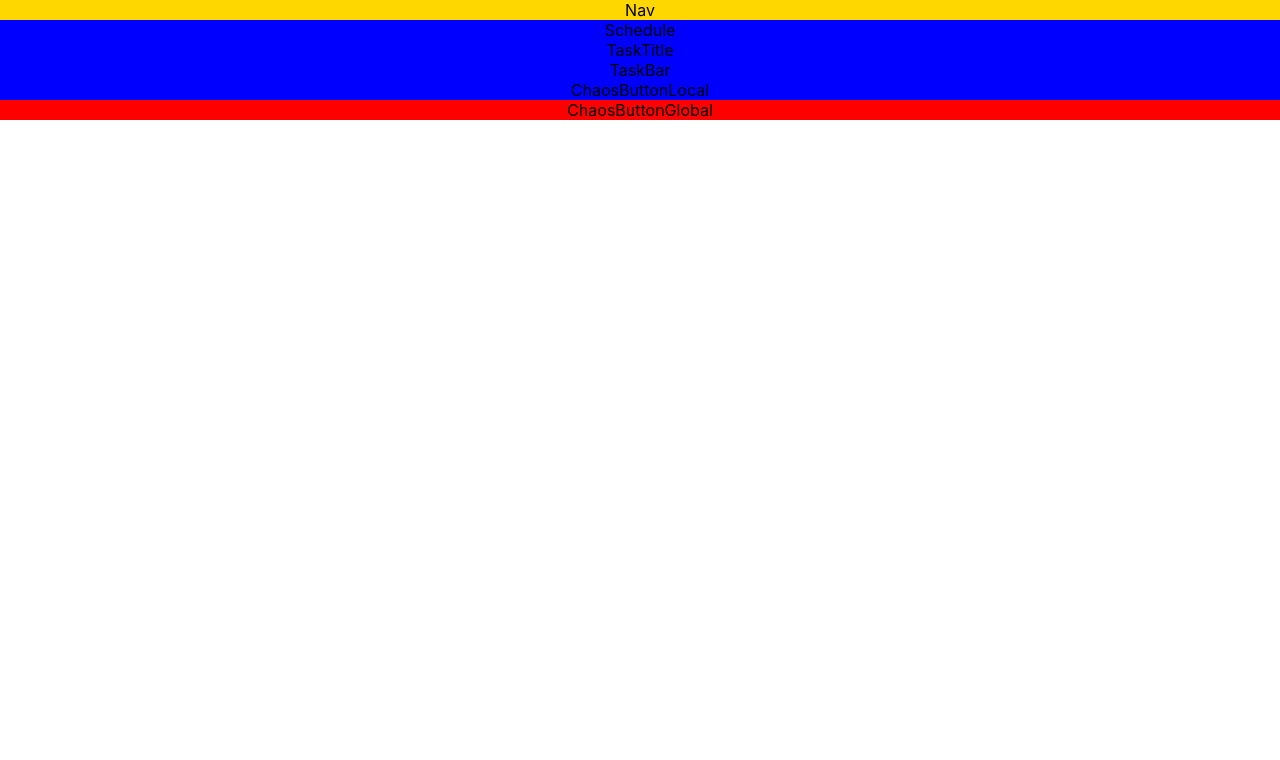
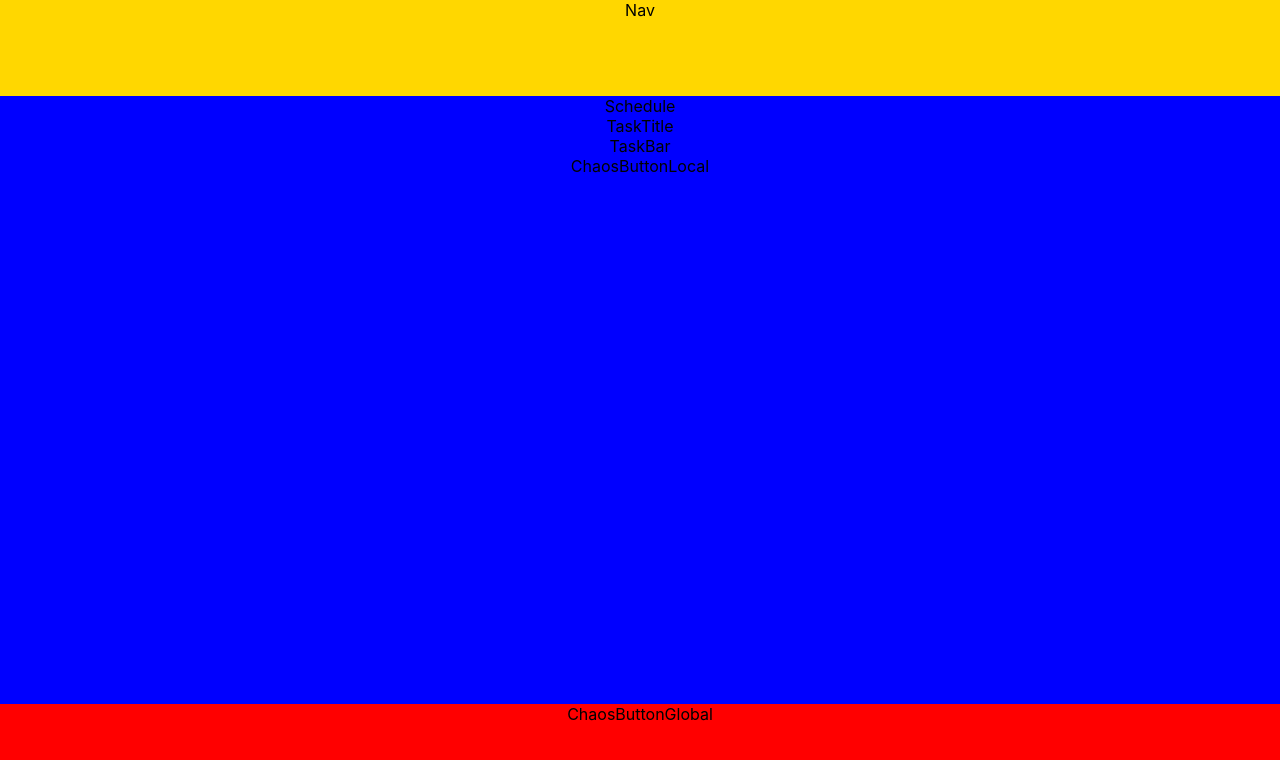
Before and after one commit to PaulP1406/Systemhacks-Routine-Roulette, a React (Create React App) app in the folder my-app/: page / in a window 1280 px wide. Shown: the top 760 px of the page. Built offline with nearby package versions, Linux system fonts and the light colour scheme.

Commit message:
Divided ranges

```diff
--- a/my-app/src/index.css
+++ b/my-app/src/index.css
@@ -14,12 +14,15 @@ code {
 
 .Schedule {
   background-color: blue;
+  height: 76vh;
 }
 
 .ChaosButtonGlobal {
   background-color: red;
+  height: 12vh;
 }
 
 .Nav {
   background-color: gold;
+  height: 12vh;
 }
```
